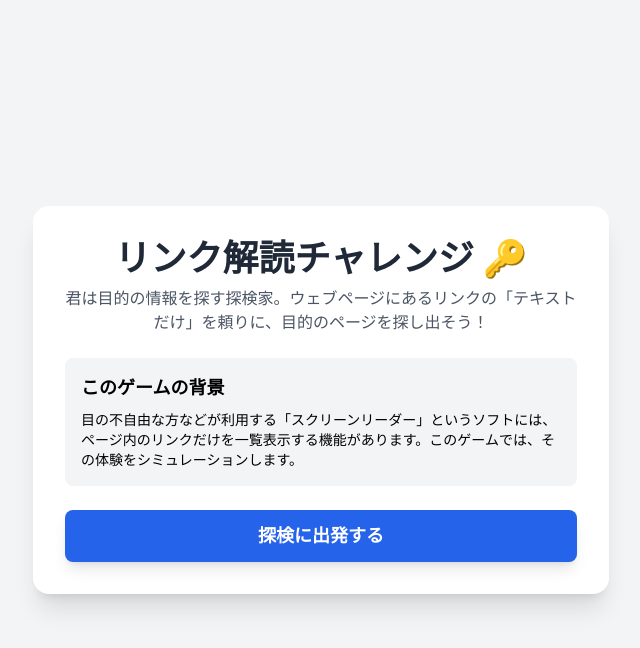
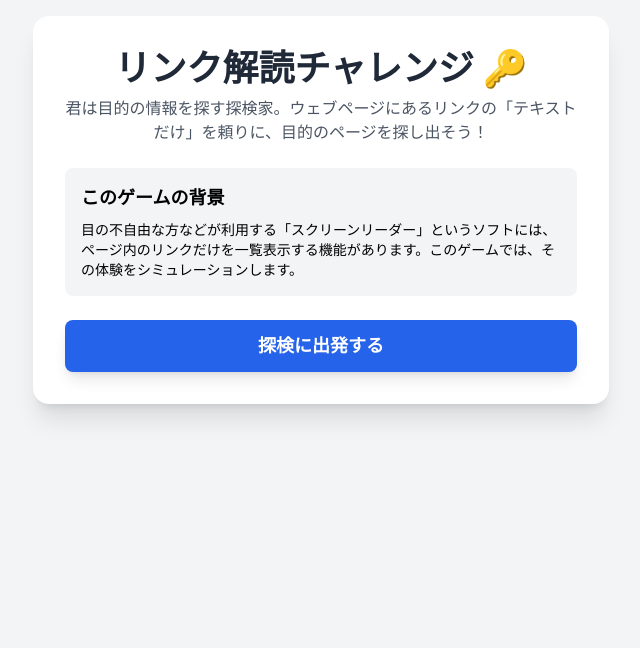
Before and after one commit to NSakakibara/Info1-Textbook, a plain HTML site: page link-quest.html in a window 1280 px wide. Shown: the whole page, without its empty margins (319-959 px from the left). Drawn offline with nearby package versions, Linux system fonts and the light colour scheme.

Commit message:
Update link-quest.html

```diff
--- a/link-quest.html
+++ b/link-quest.html
@@ -31,9 +31,9 @@
         }
     </style>
 </head>
-<body class="bg-gray-100 dark:bg-gray-900 flex items-center justify-center min-h-screen p-4">
+<body class="bg-gray-100 dark:bg-gray-900 min-h-screen p-4">
 
-    <div id="game-container" class="w-full max-w-xl bg-white dark:bg-gray-800 rounded-2xl shadow-xl overflow-hidden">
+    <div id="game-container" class="w-full max-w-xl bg-white dark:bg-gray-800 rounded-2xl shadow-xl mx-auto">
 
         <!-- スタート画面 -->
         <div id="start-screen" class="screen active flex-col p-8 text-center">
```
